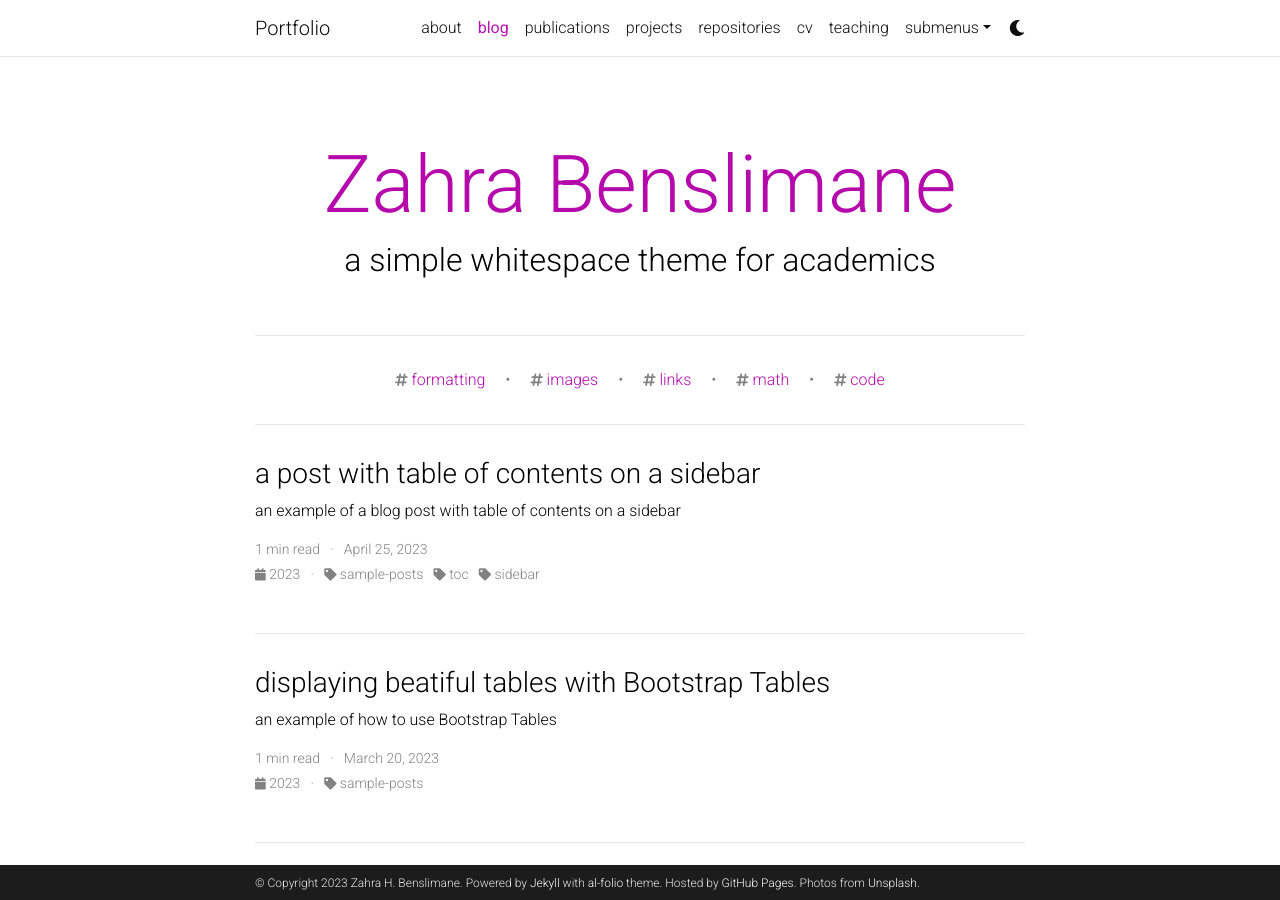
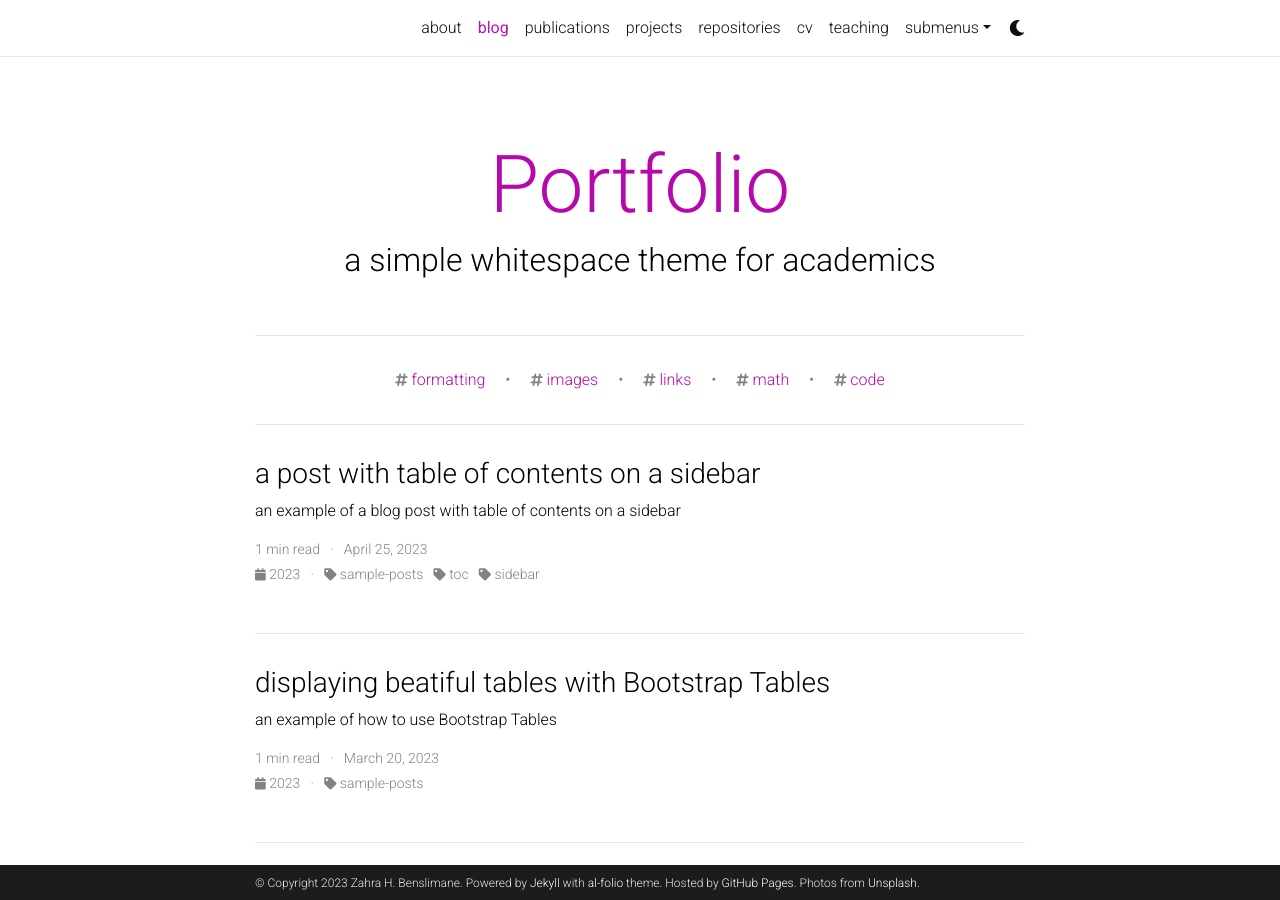
Before and after one commit to ZahraBenslimane/Portfolio, a Jekyll site: the page built from blog/index.html, in a window 1280 px wide and 900 px high. Built offline with Jekyll 4.4.1, drawn with Linux system fonts in a browser that asks for light colours; the list of posts is cut into pages by our own code; comment, search, counter and statistics services are not loaded; a style sheet for code colours, icons or effects is not loaded.

```diff
--- a/_config.yml
+++ b/_config.yml
@@ -2,7 +2,7 @@
 # Site settings
 # -----------------------------------------------------------------------------
 
-title: Portfolio # the website title (if blank, full name will be used instead)
+title: # the website title (if blank, full name will be used instead)
 first_name: Zahra
 middle_name: H.
 last_name: Benslimane
@@ -121,7 +121,7 @@ bing_site_verification:  # out your bing-site-verification ID (Bing Webmaster)
 # Blog
 # -----------------------------------------------------------------------------
 
-blog_name: Zahra Benslimane # blog_name will be displayed in your blog page
+blog_name: Portfolio # blog_name will be displayed in your blog page
 blog_nav_title: blog # your blog must have a title for it to be displayed in the nav bar
 blog_description: a simple whitespace theme for academics
 permalink: /blog/:year/:title/
```
